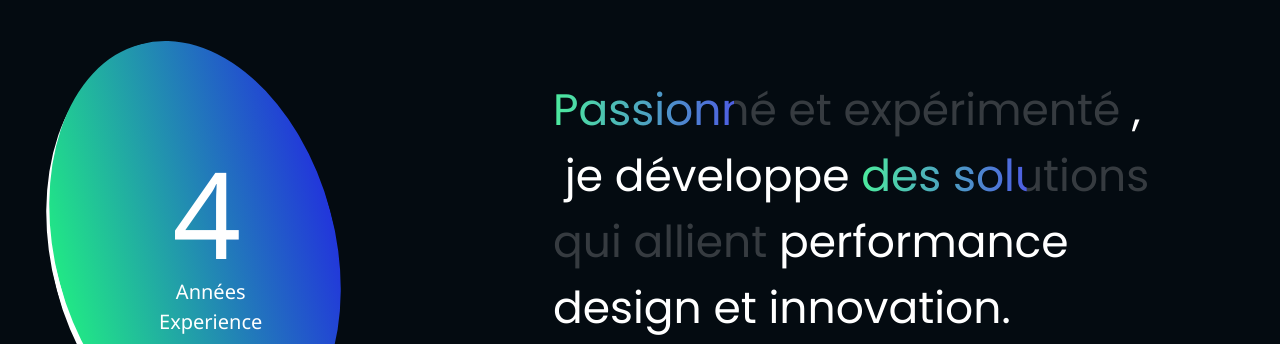
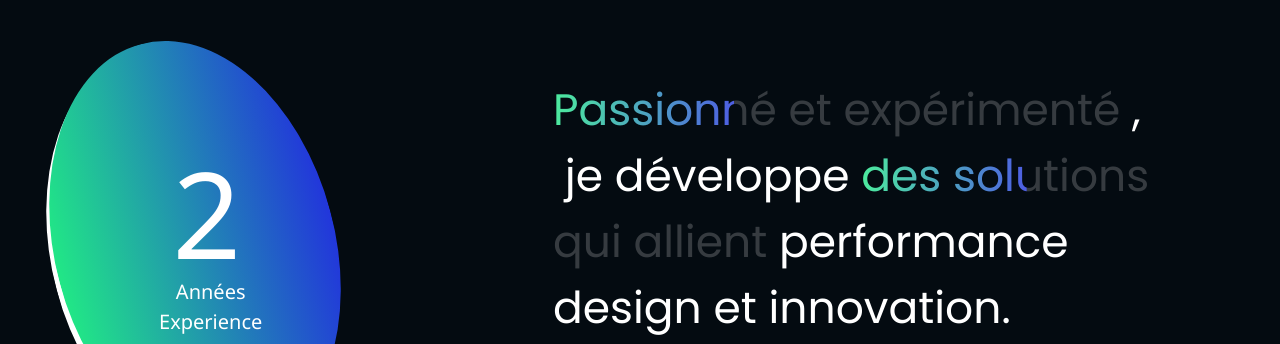
Before and after one commit to tOCHSKa/monPortfolio, a Vue app: page /#/ in a window 1280 px wide. Shown: the part 1900-2244 px from the top of the page. Built offline with nearby package versions, Linux system fonts and the light colour scheme; some icons are missing; a web font is replaced by a local one.

Commit message:
feat: add new cv

```diff
--- a/src/components/ResumePage.vue
+++ b/src/components/ResumePage.vue
@@ -6,7 +6,7 @@
           <div class="in">
             <div class="inside">
               <h3 class="">
-                <span class="tm_counter rotate">4</span>
+                <span class="tm_counter rotate">2</span>
               </h3>
               <h6>Années<br />Experience</h6>
             </div>
@@ -26,7 +26,7 @@
             > design et innovation.
           </p>
           <div class="button_border">
-            <a href="KUbedaFR.pdf" download>Télécharger mon CV</a>
+            <a href="leCV.pdf" download>Télécharger mon CV</a>
           </div>
         </div>
       </div>
```
Also changed, not shown: 1 other file (tests, documents, lock files or other folders).
